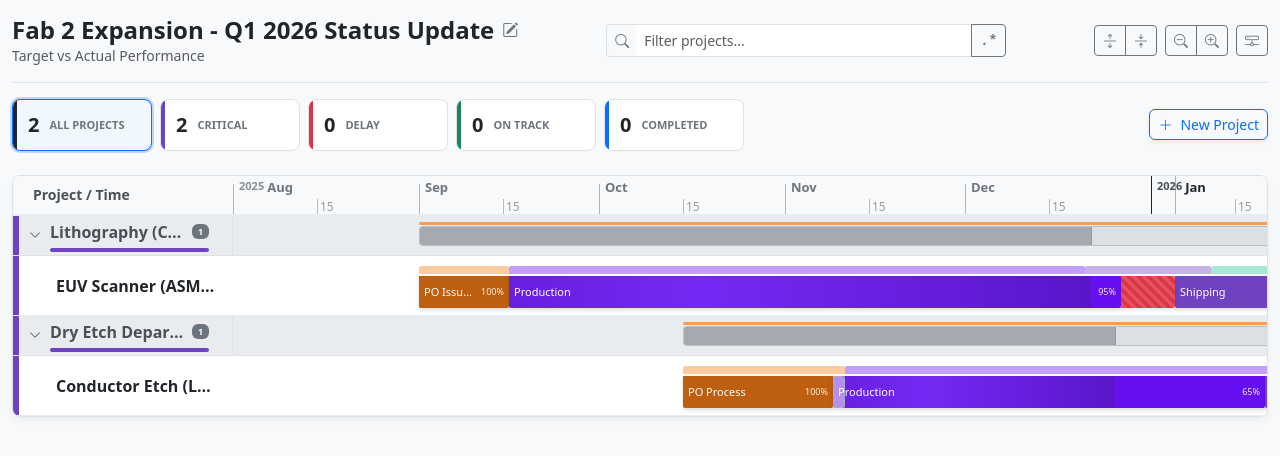
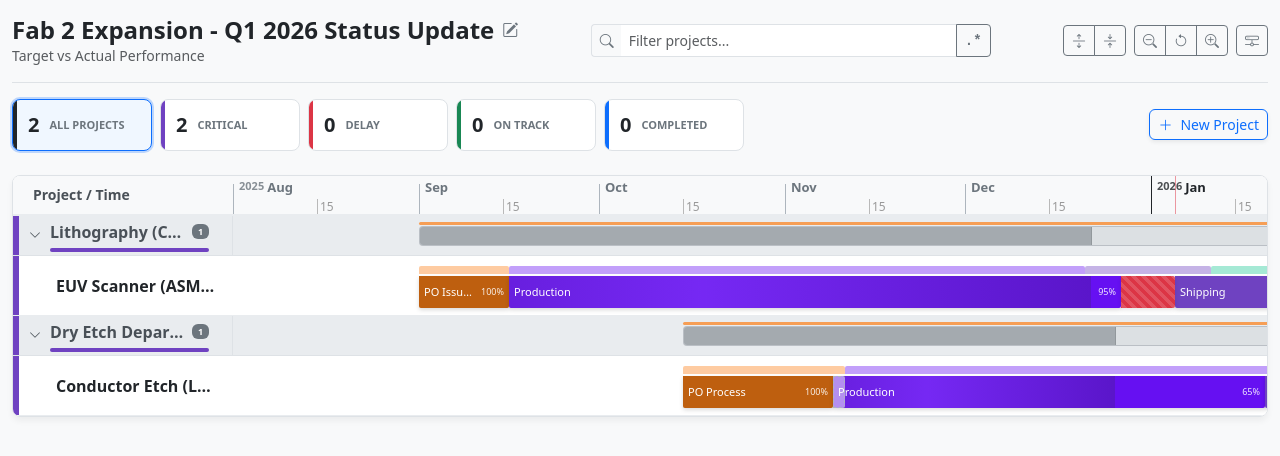
Before and after one commit to virusx1984/ProjectTracker, a plain HTML site: page index.html in a window 1280 px wide. Drawn offline with Linux system fonts and the light colour scheme.

Commit message:
feat(ui): add zoom reset functionality
- Introduced a new reset button in the zoom control group to quickly revert `pixelsPerDay` to 1.0.
- Updated HTML structure in `index.html` to include the `btn-zoom-reset` button with a counter-clockwise icon.
- Implemented the click handler in `app.js` to trigger a full re-render of the tracker upon reset.

```diff
--- a/index.html
+++ b/index.html
@@ -65,10 +65,12 @@
 
             <div class="d-flex align-items-center">
                 <div class="btn-group me-2" role="group">
-                    <button type="button" class="btn btn-outline-secondary btn-sm" id="btn-expand-all" title="Expand All">
+                    <button type="button" class="btn btn-outline-secondary btn-sm" id="btn-expand-all"
+                        title="Expand All">
                         <i class="bi bi-arrows-expand"></i>
                     </button>
-                    <button type="button" class="btn btn-outline-secondary btn-sm" id="btn-collapse-all" title="Collapse All">
+                    <button type="button" class="btn btn-outline-secondary btn-sm" id="btn-collapse-all"
+                        title="Collapse All">
                         <i class="bi bi-arrows-collapse"></i>
                     </button>
                 </div>
@@ -77,13 +79,17 @@
                     <button type="button" class="btn btn-outline-secondary btn-sm" id="btn-zoom-out" title="Zoom Out">
                         <i class="bi bi-zoom-out"></i>
                     </button>
+                    <button type="button" class="btn btn-outline-secondary btn-sm" id="btn-zoom-reset"
+                        title="Reset Zoom">
+                        <i class="bi bi-arrow-counterclockwise"></i>
+                    </button>
                     <button type="button" class="btn btn-outline-secondary btn-sm" id="btn-zoom-in" title="Zoom In">
                         <i class="bi bi-zoom-in"></i>
                     </button>
                 </div>
 
-                <button type="button" class="btn btn-outline-secondary btn-sm" id="btn-open-data"
-                        data-bs-toggle="modal" data-bs-target="#dataSettingsModal" title="Manage Data">
+                <button type="button" class="btn btn-outline-secondary btn-sm" id="btn-open-data" data-bs-toggle="modal"
+                    data-bs-target="#dataSettingsModal" title="Manage Data">
                     <i class="bi bi-hdd-network"></i>
                 </button>
             </div>
@@ -414,4 +420,5 @@
     </div>
 
 </body>
+
 </html>
```
